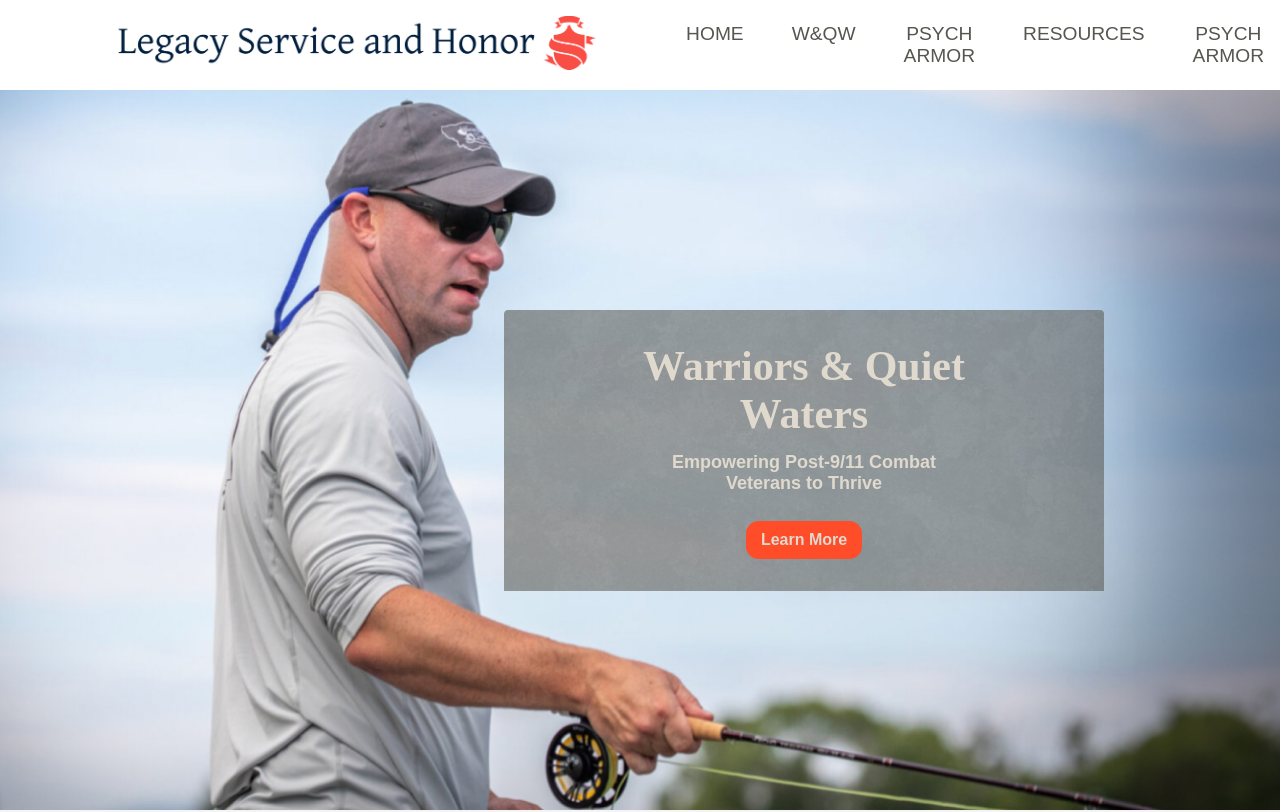
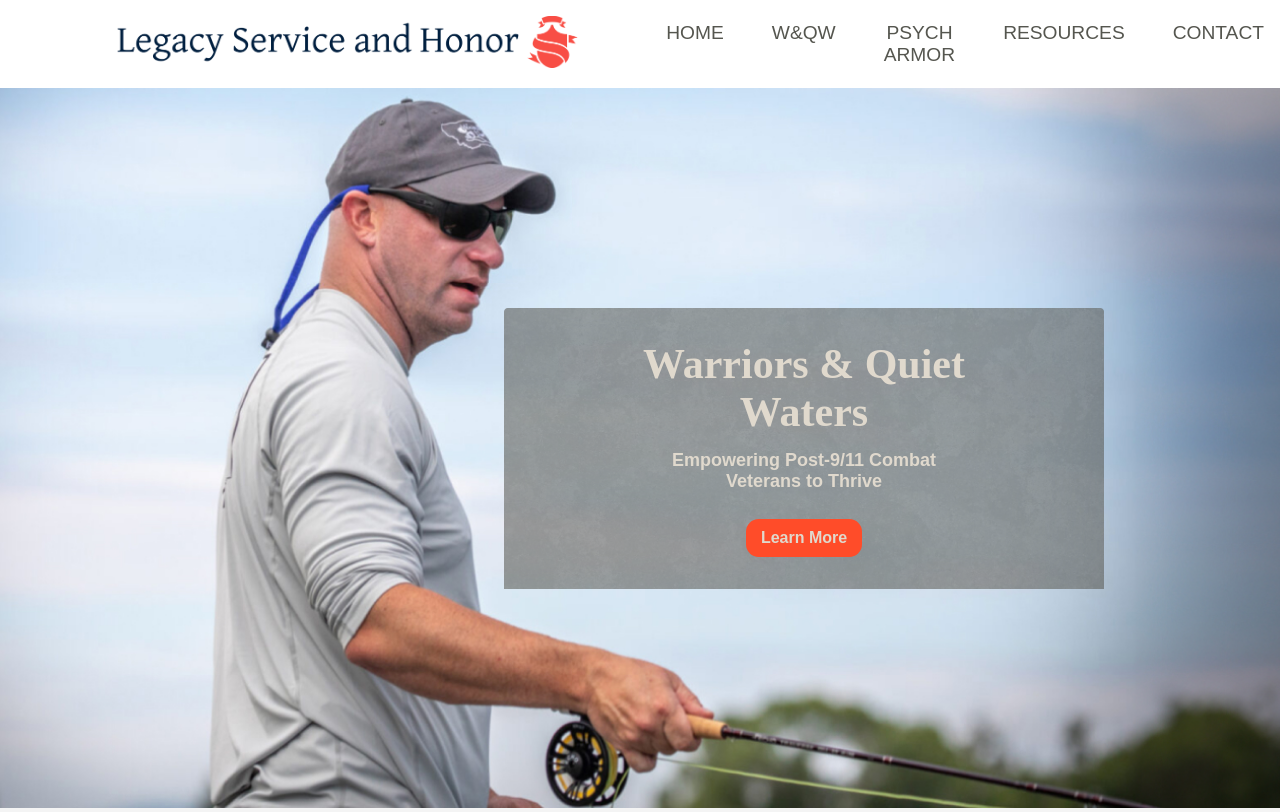
Before and after one commit to legacyofserviceandhonor/legacyofserviceandhonor.github.io, a plain HTML site: page resources.html in a window 1280 px wide. Shown: the top 812 px of the page. Drawn offline with Linux system fonts and the light colour scheme; a web font is replaced by a local one.

Commit message:
Update resources.html

```diff
--- a/resources.html
+++ b/resources.html
@@ -26,7 +26,7 @@
             <li><a href="https://photricity.com/flw/ajax/">W&QW</a></li>
             <li><a href="https://photricity.com/flw/ajax/" target="_blank">Psych Armor</a></li>
             <li><a href="resources.html" target="_blank">Resources</a></li>
-            <li><a href="contact.html" target="_blank">Psych Armor</a></li>
+            <li><a href="contact.html" target="_blank">Contact</a></li>
         </ul>
     </nav>
   </div>
```
